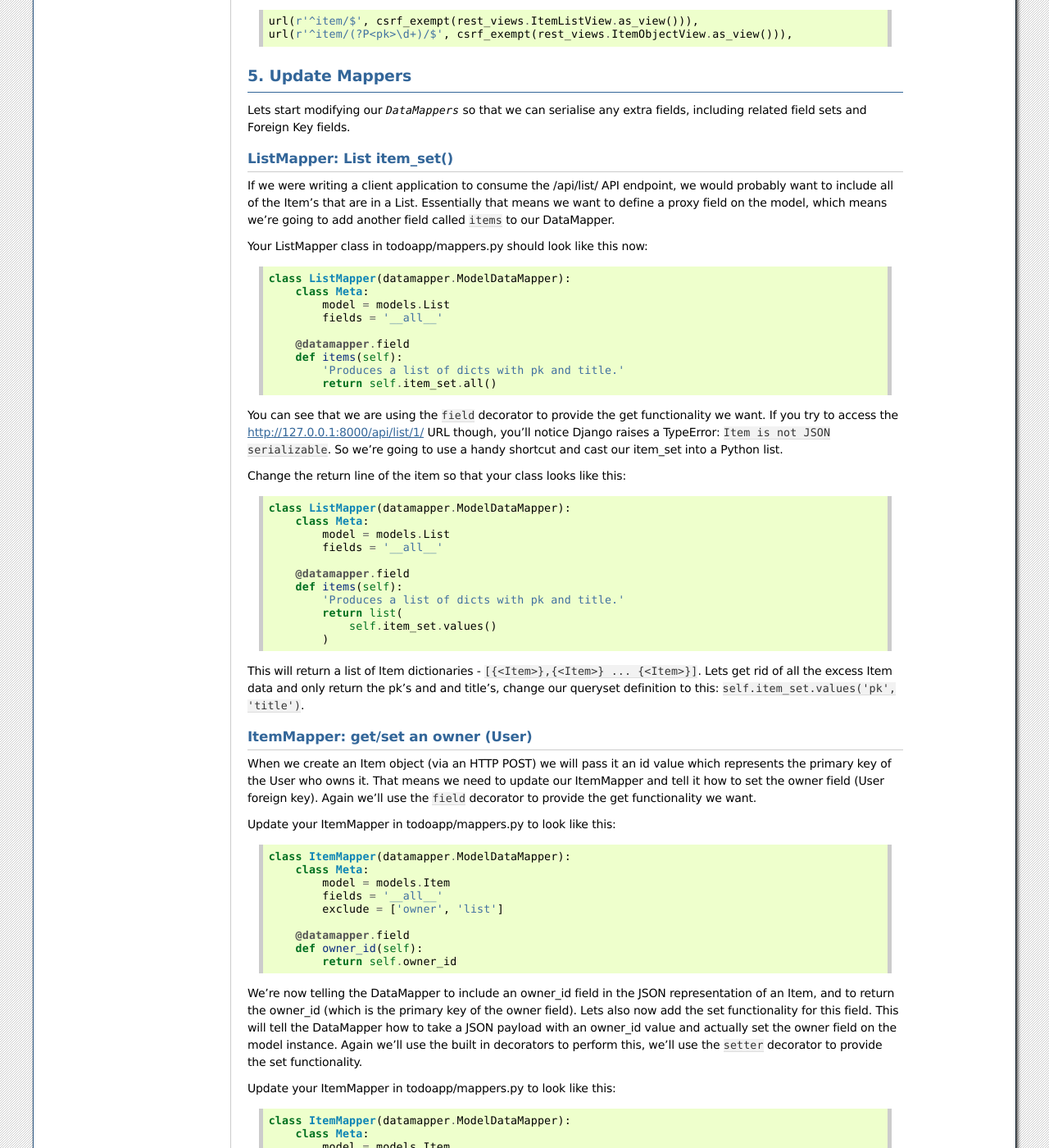
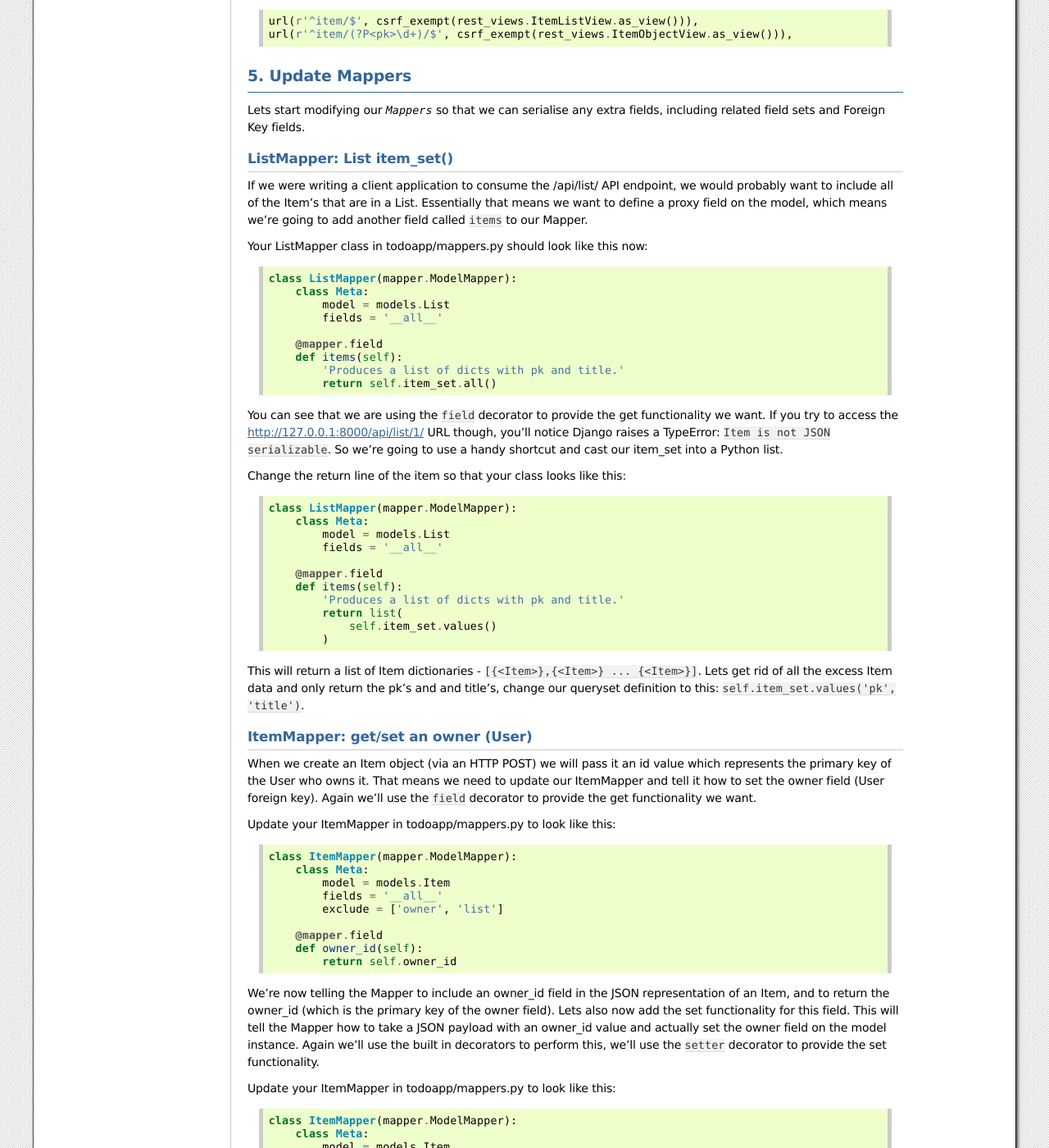
Before and after one commit to funkybob/django-nap, a Sphinx documentation site: the page built from docs/tutorial/mapper.rst, in a window 1280 px wide and 1400 px high, scrolled down 7443 px. Shown: the whole window at 82% size. Built offline with Sphinx 7.4.7, drawn with Linux system fonts in a browser that asks for light colours; some of the changed text lies outside the part shown.

Commit message:
Fix tutorial to not mention datamapper

```diff
--- a/docs/tutorial/index.rst
+++ b/docs/tutorial/index.rst
@@ -4,4 +4,4 @@ Tutorials
 
 .. toctree::
 
-   datamapper
+   mapper
--- a/docs/tutorial/datamapper.rst
+++ b/docs/tutorial/mapper.rst
@@ -1,13 +1,13 @@
-===================
-DataMapper Tutorial
-===================
+===============
+Mapper Tutorial
+===============
 
 In this tutorial we will write a small django-nap powered RESTful service for a
 to-do list application. The tutorial has been tested against Django (1.8.3) and
-django-nap (0.14.5.1).
+django-nap (0.30.4).
 
 Instead of using a more 'traditional' `Serialiser` based approach to building
-the service, we will use nap's powerful `Datamappers` and Django CBV mixins.
+the service, we will use nap's powerful `Mappers` and Django CBV mixins.
 
 1. Setup
 ========
@@ -90,21 +90,21 @@ window execute the following commands:
 Awesome let's move on to the next step.
 
 
-3. DataMappers
-===================
+3. Mappers
+==========
 
-We need DataMappers to reduce Python objects into simple data types supported
-by JSON and back again. nap's `DataMappers` are an alternative approach to
+We need Mappers to reduce Python objects into simple data types supported by
+JSON and back again. nap's `Mappers` are an alternative approach to
 traditional `Serialisers`. They serve the same function, but do it in slightly
-different ways. A `DataMapper` will map properties on itself to your object.
-This allows you to easily convert from JSON to Python objects and vice-versa.
+different ways. A `Mapper` will map properties on itself to your object. This
+allows you to easily convert from JSON to Python objects and vice-versa.
 
-DataMapper for User
--------------------
+Mapper for User
+---------------
 
-Let's start by creating a `DataMapper` for the `User` model so that you can get
-a better feel for how it works. A `ModelDataMapper` is a shortcut that creates
-a `DataMapper` and automatically generates a set of fields for you based on the
+Let's start by creating a `Mapper` for the `User` model so that you can get a
+better feel for how it works. A `ModelMapper` is a shortcut that creates a
+`Mapper` and automatically generates a set of fields for you based on the
 model. Similarly to how `ModelForms` and `Forms` relate.
 
 Let's create a new file in the todoapp directory called mappers.py and add the
@@ -114,89 +114,88 @@ following code to your todoapp/mappers.py file:
 
     from django.contrib.auth.models import User
 
-    from nap import datamapper
+    from nap import mapper
 
 
-    class UserMapper(datamapper.ModelDataMapper):
+    class UserMapper(mapper.ModelMapper):
         class Meta:
             model = User
             fields = '__all__'
 
-The `ModelDataMapper` will create a DataMapper for us and all we need to tell
-it is which model we want to map, and which fields to use. As you can see we
-have told the `ModelDataMapper` to use __all__ of the User fields.
+The `ModelMapper` will create a Mapper for us and all we need to tell it is
+which model we want to map, and which fields to use. As you can see we have
+told the `ModelMapper` to use __all__ of the User fields.
 
-DataMapper for List
+Mapper for List
 -------------------
 
-Next let's add a `ModelDataMapper` for the `List` model. This should be very
-similar to the `ModelDataMapper` we created for the User model. Your
+Next let's add a `ModelMapper` for the `List` model. This should be very
+similar to the `ModelMapper` we created for the User model. Your
 todoapp/mappers.py file should now look like this:
 
 .. code-block:: python
 
     from django.contrib.auth.models import User
 
-    from nap import datamapper
+    from nap import mapper
 
     from . import models # Don't forget this
 
 
-    class UserMapper(datamapper.ModelDataMapper):
+    class UserMapper(mapper.ModelMapper):
         class Meta:
             model = User
             fields = '__all__'
 
 
-    class ListMapper(datamapper.ModelDataMapper):
+    class ListMapper(mapper.ModelMapper):
         class Meta:
             model = models.List
             fields = '__all__'
 
-DataMapper for Item
--------------------
+Mapper for Item
+---------------
 
-Next let's add a `ModelDataMapper` for the Item model. This ones a little
-different though because there are some more complicated fields in the `Item`
-model than there are in our `User` and `List` models. Let's start by
-implementing the parts of the `ItemMapper` we know. We're going to add a
-`ModelDataMapper` for `Item` to our code in the todoapp/mappers.py file so that
-it looks like this:
+Next let's add a `ModelMapper` for the Item model. This ones a little different
+though because there are some more complicated fields in the `Item` model
+than there are in our `User` and `List` models. Let's start by implementing the
+parts of the `ItemMapper` we know. We're going to add a `ModelMapper` for
+`Item` to our code in the todoapp/mappers.py file so that it looks like this:
 
 .. code-block:: python
 
     from django.contrib.auth.models import User
 
-    from nap import datamapper
+    from nap import mapper
 
     from . import models
 
 
-    class UserMapper(datamapper.ModelDataMapper):
+    class UserMapper(mapper.ModelMapper):
         class Meta:
             model = User
             fields = '__all__'
 
 
-    class ListMapper(datamapper.ModelDataMapper):
+    class ListMapper(mapper.ModelMapper):
         class Meta:
             model = models.List
             fields = '__all__'
 
 
-    class ItemMapper(datamapper.ModelDataMapper):
+    class ItemMapper(mapper.ModelMapper):
         class Meta:
             model = models.Item
             fields = '__all__'
             exclude = ['owner', 'list']
 
 As you can see we've defined the model and fields we want, but this time we're
-also telling the `ModelDataMapper` which fields to exclude. We're going to
-exclude the more complicated Foreign Key fields, owner and list, and deal with
-them later.
+also telling the `ModelMapper` which fields to exclude. We're going to exclude
+the more complicated Foreign Key fields, owner and list, and deal with them
+later.
 
-Now that we've got our `DataMappers` implemented for all of our models, we can
-go on to create the URLs and views for our RESTful service.
+Now that we've got our `Mappers` implemented for all of our models, we can go
+on to create the URLs and views for our RESTful service.
 
 
 4. Class-Based Views and URLs
@@ -397,7 +396,7 @@ Recap: list of List
 -------------------
 
 So a quick recap of what we've done before we move on. We've created a `List`
-database model and a `ModelDataMapper` that maps our Python models to JSON and
+database model and a `ModelMapper` that maps our Python models to JSON and
 vice-versa. We've created a ListListView, which handles both GETing all our
 List instances in the database and POSTing new instances to our database. We've
 also then mapped our /api/list/ url to that view which allows external clients
@@ -524,7 +523,7 @@ views:
 5. Update Mappers
 =================
 
-Lets start modifying our `DataMappers` so that we can serialise any extra
+Lets start modifying our `Mappers` so that we can serialise any extra
 fields, including related field sets and Foreign Key fields.
 
 ListMapper: List item_set()
@@ -533,18 +532,18 @@ ListMapper: List item_set()
 If we were writing a client application to consume the /api/list/ API endpoint,
 we would probably want to include all of the Item's that are in a List.
 Essentially that means we want to define a proxy field on the model, which
-means we're going to add another field called ``items`` to our DataMapper.
+means we're going to add another field called ``items`` to our Mapper.
 
 Your ListMapper class in todoapp/mappers.py should look like this now:
 
 .. code-block:: python
 
-    class ListMapper(datamapper.ModelDataMapper):
+    class ListMapper(mapper.ModelMapper):
         class Meta:
             model = models.List
             fields = '__all__'
 
-        @datamapper.field
+        @mapper.field
         def items(self):
             'Produces a list of dicts with pk and title.'
             return self.item_set.all()
@@ -559,12 +558,12 @@ Change the return line of the item so that your class looks like this:
 
 .. code-block:: python
 
-    class ListMapper(datamapper.ModelDataMapper):
+    class ListMapper(mapper.ModelMapper):
         class Meta:
             model = models.List
             fields = '__all__'
 
-        @datamapper.field
+        @mapper.field
         def items(self):
             'Produces a list of dicts with pk and title.'
             return list(
@@ -590,20 +589,20 @@ Update your ItemMapper in todoapp/mappers.py to look like this:
 
 .. code-block:: python
 
-    class ItemMapper(datamapper.ModelDataMapper):
+    class ItemMapper(mapper.ModelMapper):
         class Meta:
             model = models.Item
             fields = '__all__'
             exclude = ['owner', 'list']
 
-        @datamapper.field
+        @mapper.field
         def owner_id(self):
             return self.owner_id
 
-We're now telling the DataMapper to include an owner_id field in the JSON
+We're now telling the Mapper to include an owner_id field in the JSON
 representation of an Item, and to return the owner_id (which is the primary key
 of the owner field). Lets also now add the set functionality for this field.
-This will tell the DataMapper how to take a JSON payload with an owner_id value
+This will tell the Mapper how to take a JSON payload with an owner_id value
 and actually set the owner field on the model instance. Again we'll use the
 built in decorators to perform this, we'll use the ``setter`` decorator to
 provide the set functionality.
@@ -612,13 +611,13 @@ Update your ItemMapper in todoapp/mappers.py to look like this:
 
 .. code-block:: python
 
-    class ItemMapper(datamapper.ModelDataMapper):
+    class ItemMapper(mapper.ModelMapper):
         class Meta:
             model = models.Item
             fields = '__all__'
             exclude = ['owner', 'list']
 
-        @datamapper.field
+        @mapper.field
         def owner_id(self):
             return self.owner_id
 
@@ -632,7 +631,7 @@ Update your ItemMapper in todoapp/mappers.py to look like this:
 Recap
 -----
 
-You can see that we have modified our `DataMappers` to use the ``field`` and
+You can see that we have modified our `Mappers` to use the ``field`` and
 ``setter`` decorators to provide the get/set functionality. The ``field``
 decorator extends the builtin ``property``, and so supports ``@x.setter`` and
 ``@x.deleter`` for setting the setter and deleter functions.
```
